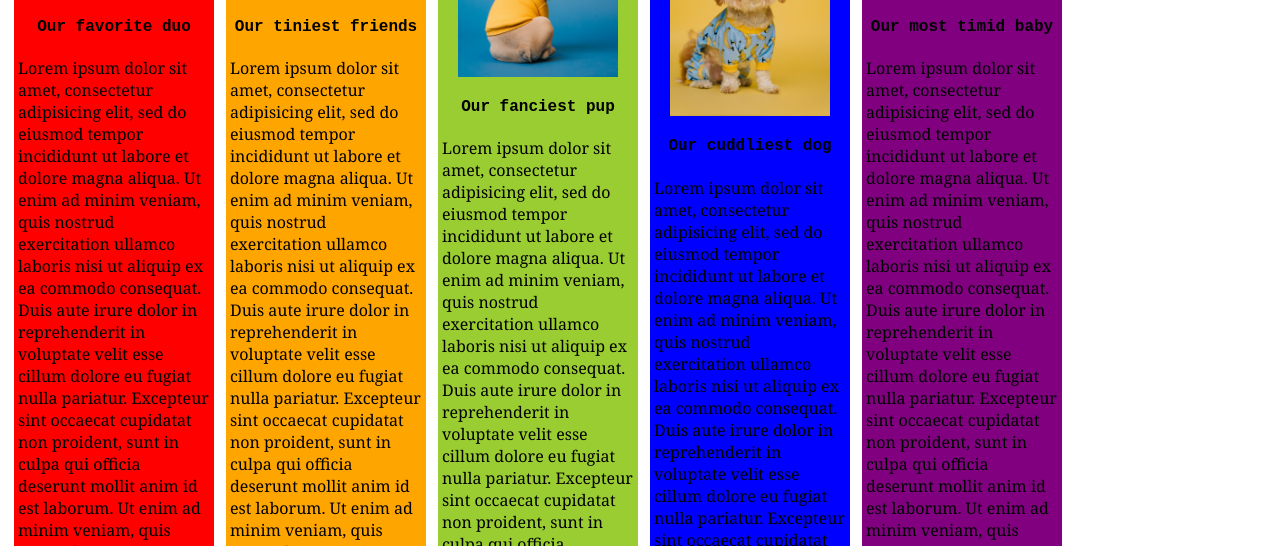
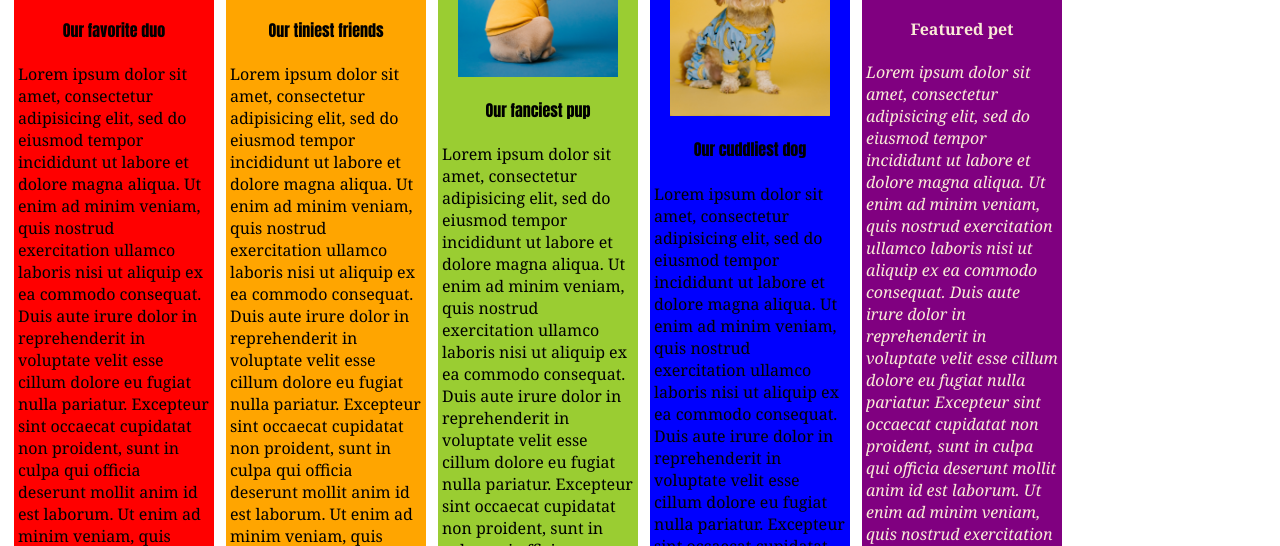
Before and after one commit to eluckie/animal-shelter, a plain HTML site: page index.html in a window 1280 px wide. Shown: the part 406-952 px from the top of the page. Drawn offline with Linux system fonts and the light colour scheme.

Commit message:
adjust text to white for pet5 to be a featured pet.

```diff
--- a/css/styles.css
+++ b/css/styles.css
@@ -48,6 +48,17 @@
   box-sizing:border-box;
 }
 
+.pet5 p {
+  font-style:italic;
+  color:antiquewhite;
+}
+
+.pet5 h4 {
+  font-family:Georgia, 'Times New Roman', Times, serif;
+  font-weight:bold;
+  color:antiquewhite;
+}
+
 #photo {
   width:160px;
   margin:0 auto;
@@ -77,5 +88,5 @@ h3 {
 
 h4 {
   text-align:center;
-  font-family:'Courier New', Courier, monospace;
+  font-family:Impact, Haettenschweiler, 'Arial Narrow Bold', sans-serif;
 }
--- a/index.html
+++ b/index.html
@@ -39,7 +39,7 @@
 
     <div class="pet5">
       <img id="photo" src="img/pet5.jpg" alt="small grey cat looking frightened on grey couch">
-      <h4>Our most timid baby</h4>
+      <h4>Featured pet</h4>
       <p>Lorem ipsum dolor sit amet, consectetur adipisicing elit, sed do eiusmod tempor incididunt ut labore et dolore magna aliqua. Ut enim ad minim veniam, quis nostrud exercitation ullamco laboris nisi ut aliquip ex ea commodo consequat. Duis aute irure dolor in reprehenderit in voluptate velit esse cillum dolore eu fugiat nulla pariatur. Excepteur sint occaecat cupidatat non proident, sunt in culpa qui officia deserunt mollit anim id est laborum. Ut enim ad minim veniam, quis nostrud exercitation ullamco laboris nisi ut aliquip ex ea commodo consequat. Duis aute irure dolor in reprehenderit in voluptate velit esse cillum dolore eu fugiat nulla pariatur.</p>
     </div>
   </div>
```
